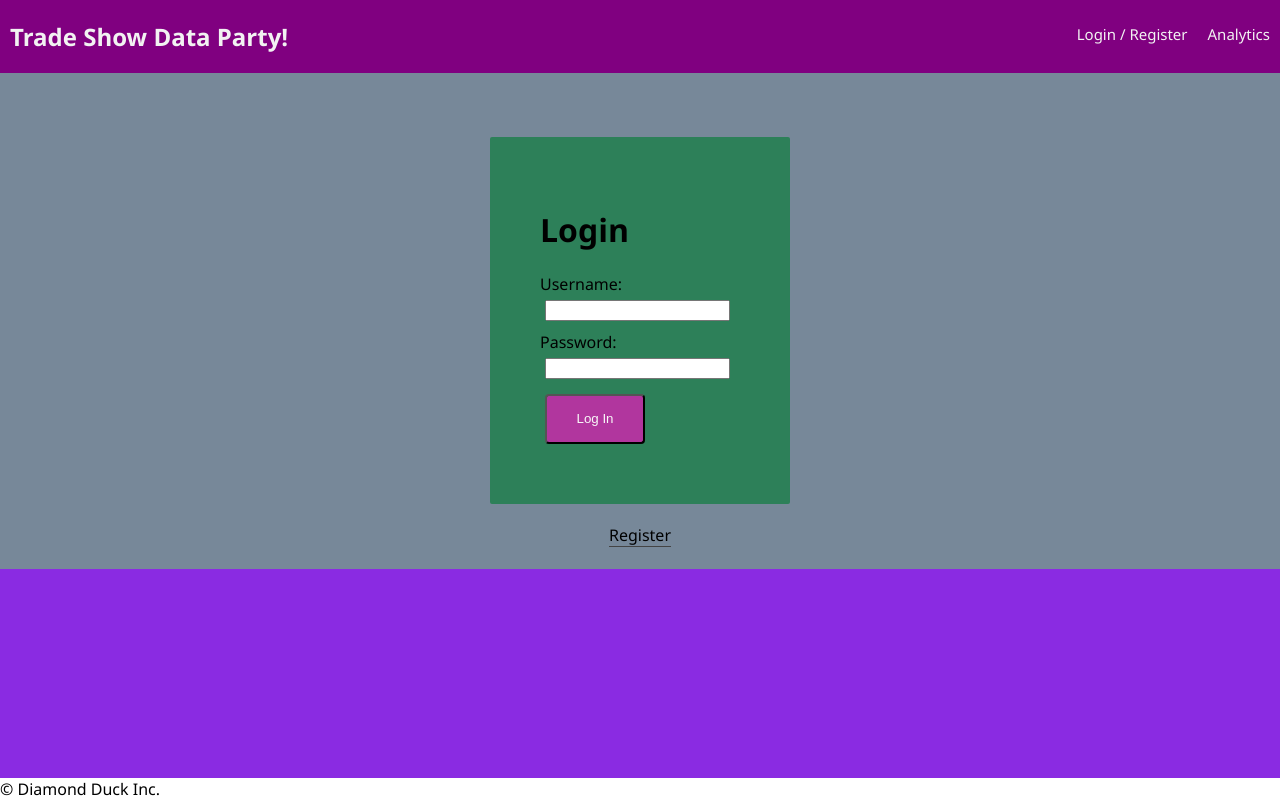
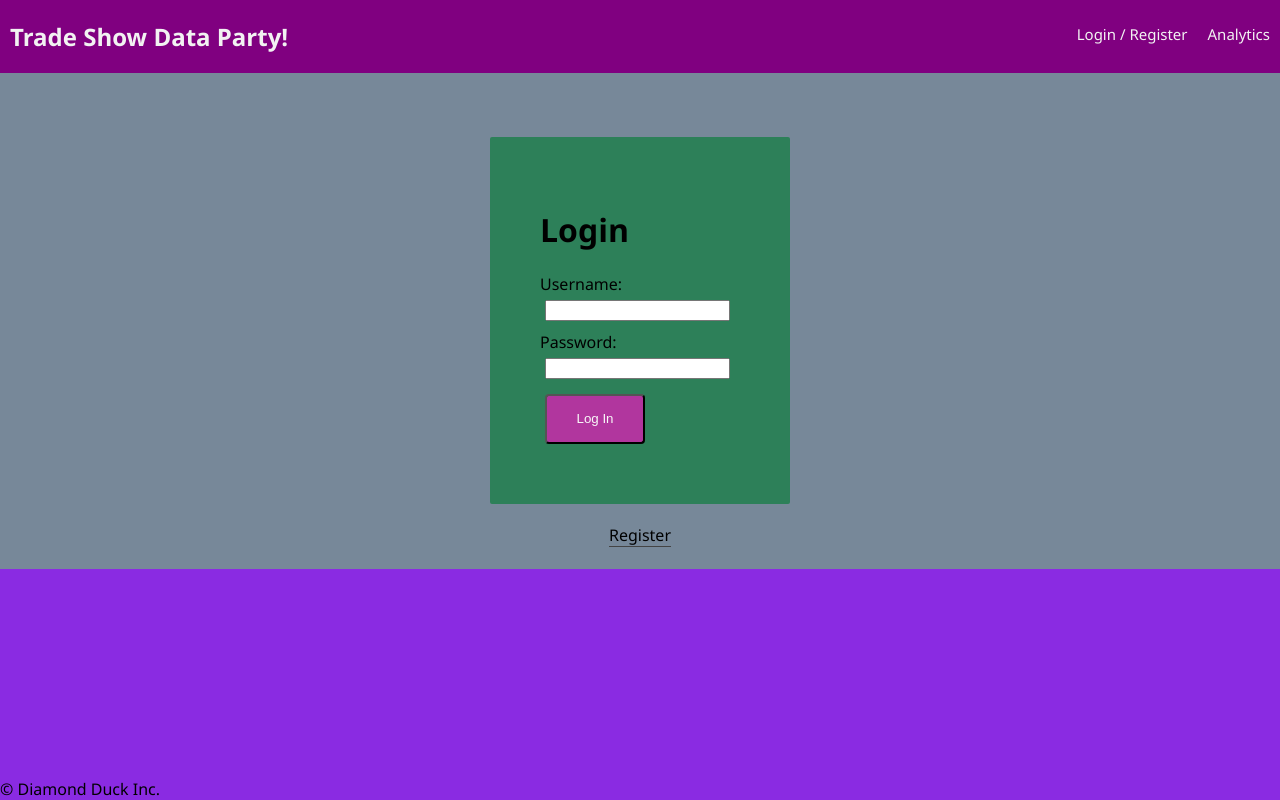
Before and after one commit to TianaJohnson/trade-show, a React (Create React App) app: page /add#/home in a window 1280 px wide. Built offline with nearby package versions, Linux system fonts and the light colour scheme; no server answers.

Commit message:
this is the best I am going to get

```diff
--- a/src/components/Footer/Footer.css
+++ b/src/components/Footer/Footer.css
@@ -1,5 +1,5 @@
 :root-react {
-    --space: 1.5em 0;
+    --space: 1.0em 0;
     --space: 2em 0;
 }
 
@@ -22,4 +22,10 @@
     margin-top: var(--space);
     height: 0;
     visibility: hidden;
+    background-color: blueviolet;
 }
+
+footer {
+    background-color: blueviolet;
+    content: '\00a0';
+}
```
